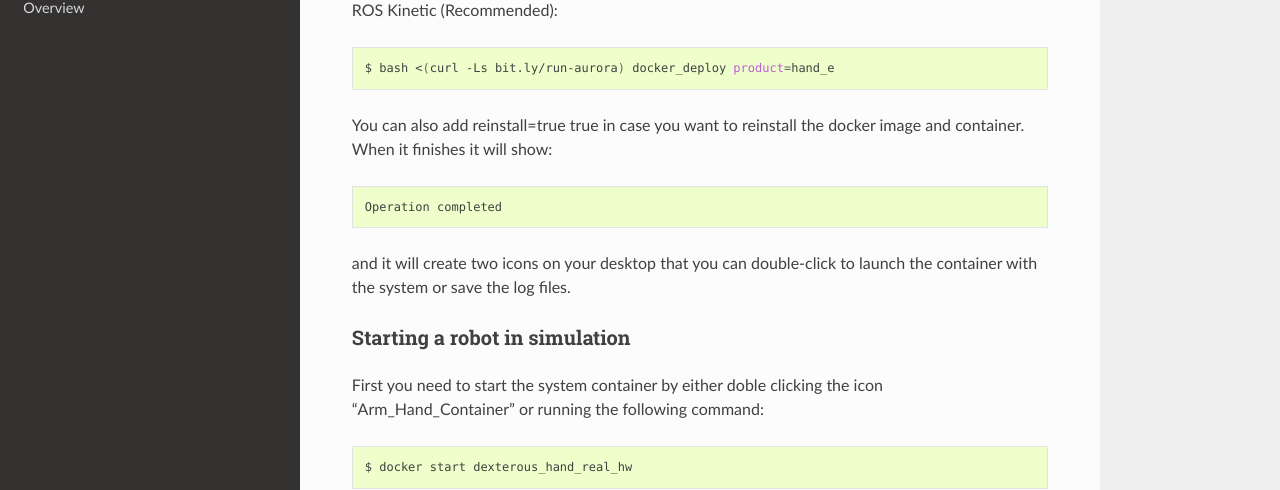
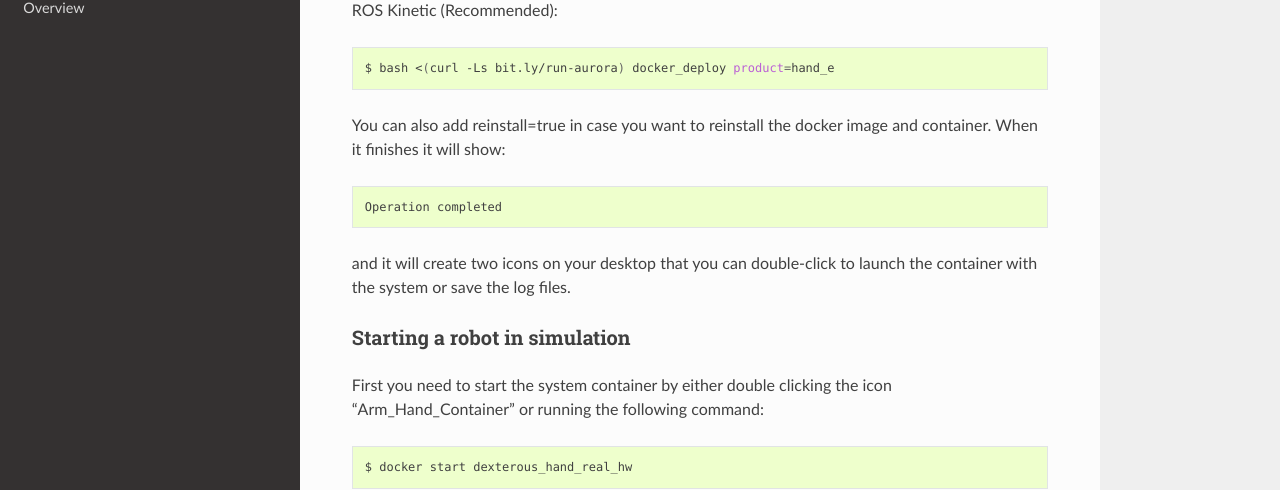
Before and after one commit to shadow-robot/sr_experimental_documentation, a Sphinx documentation site: the page built from docs/user_guide/1_5_setting_up_simulation.md, in a window 1280 px wide and 1204 px high. Shown: the part 411-901 px from the top of the window. Built offline with Sphinx 7.4.7 and the Read the Docs theme 2.0.0, drawn with Linux system fonts in a browser that asks for light colours.

Commit message:
Update 1_5_setting_up_simulation.md

````diff
--- a/docs/user_guide/1_5_setting_up_simulation.md
+++ b/docs/user_guide/1_5_setting_up_simulation.md
@@ -15,7 +15,7 @@ ROS Kinetic (Recommended):
     bash <(curl -Ls bit.ly/run-aurora) docker_deploy product=hand_e
 ```
 
-You can also add reinstall=true true in case you want to reinstall the docker image and container. When it finishes it will show:
+You can also add reinstall=true in case you want to reinstall the docker image and container. When it finishes it will show:
 ```bash
 Operation completed
 ```
@@ -23,7 +23,7 @@ and it will create two icons on your desktop that you can double-click to launch
 
 ### Starting a robot in simulation
 
-First you need to start the system container by either doble clicking the icon "Arm_Hand_Container" or running the following command:
+First you need to start the system container by either double clicking the icon "Arm_Hand_Container" or running the following command:
 ```eval_rst
 .. prompt:: bash $
 
````
